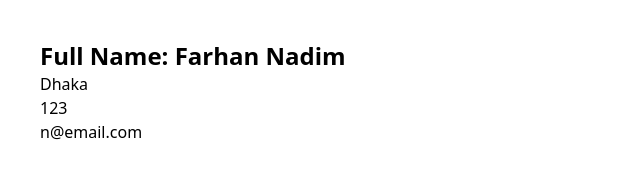
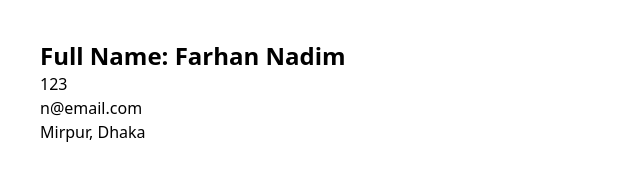
Before and after one commit to Farhan0140/React, a React (Vite) app: page / in a window 1280 px wide. Shown: the top 182 px of the page, without its empty margins (0-640 px from the left). Built offline with nearby package versions, Linux system fonts and the light colour scheme.

Commit message:
Nested Object State

```diff
--- a/src/components/Person.jsx
+++ b/src/components/Person.jsx
@@ -5,9 +5,12 @@ const Person = () => {
   const [person, setPerson] = useState({
     firstName: "Farhan",
     lastName: "Nadim",
-    address: "Dhaka",
     phone: "123",
     email: "n@email.com",
+    address: {
+      city: "Mirpur",
+      state: "Dhaka",
+    }
   });
 
   const HandleChangeName = () => {
@@ -15,9 +18,10 @@ const Person = () => {
     // Update Person  & Add new Field
     const newPerson = {
         ...person,
-        firstName: "Mr.",
-        phone: "123456789",
-        department: "CSE",    // Added new field to person,
+        address: {
+          ...person.address,
+          city: "Dhanmondi",
+        }
     }
 
     setPerson(newPerson)
@@ -26,10 +30,10 @@ const Person = () => {
   return (
     <div className="p-10">
       <h1 className="text-2xl font-semibold">Full Name: {person.firstName} {person.lastName}</h1>
-      <h1> {person.address} </h1>
       <h1> {person.phone} </h1>
       <h1> {person.email} </h1>
-      <h1 className="mb-10"> {person.department} </h1>
+      <h1> {person.department} </h1>
+      <p className="mb-10"> {person.address.city}, {person.address.state} </p>
       <button
         onClick={HandleChangeName}
         className="p-5 bg-blue-400 rounded-2xl"
```
